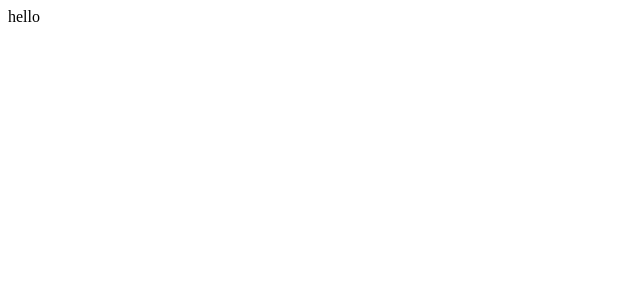
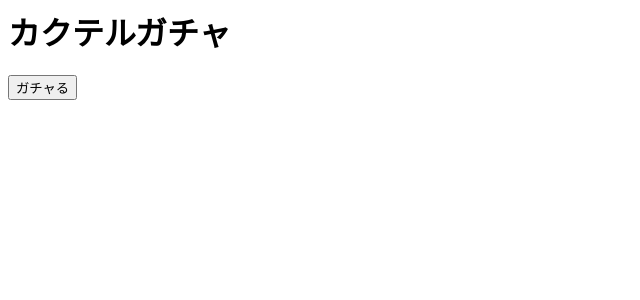
Before and after one commit to Dragon-taro/cocktail-gacha, a React app: page / in a window 1280 px wide. Shown: the top 300 px of the page, without its empty margins (0-640 px from the left). Built offline with nearby package versions, Linux system fonts and the light colour scheme.

Commit message:
UIの実装

```diff
--- /dev/null
+++ b/src/components/pages/index/container.tsx
@@ -0,0 +1,22 @@
+import { Dispatch } from "redux";
+
+import { execGacha } from "../../../redux/cocktail/actions";
+import GachaService from "../../../domain/service/gacha";
+import { StateProps } from "./type";
+import { connect } from "react-redux";
+import Index from "./presentation";
+
+const mapStateToProps = (state: StateProps): StateProps => ({
+  cocktail: state.cocktail
+});
+
+const mapDispatchToProps = (dispatch: Dispatch) => ({
+  execGacha: () => {
+    dispatch(execGacha(new GachaService()));
+  }
+});
+
+export default connect(
+  mapStateToProps,
+  mapDispatchToProps
+)(Index);
--- /dev/null
+++ b/src/components/pages/index/presentation.tsx
@@ -0,0 +1,24 @@
+import * as React from "react";
+import { Props } from "./type";
+
+const Index: React.FunctionComponent<Props> = props => {
+  const {
+    cocktail: { name, liqueur, base, secret },
+    execGacha
+  } = props;
+
+  return (
+    <div>
+      <h1>カクテルガチャ</h1>
+      <button onClick={() => execGacha()}>ガチャる</button>
+      {name && <h2>カクテル名: {name}</h2>}
+      <div>
+        {liqueur && <div>リキュール: {liqueur}</div>}
+        {base && <div>ベース: {base}</div>}
+        {secret && <div>隠し味: {secret}</div>}
+      </div>
+    </div>
+  );
+};
+
+export default Index;
--- /dev/null
+++ b/src/components/pages/index/type.ts
@@ -0,0 +1,11 @@
+import { Cocktail } from "../../../domain/entity/cocktail";
+
+export interface StateProps {
+  cocktail: Cocktail;
+}
+
+export interface DisaptchProps {
+  execGacha: () => void;
+}
+
+export type Props = StateProps & DisaptchProps;
--- a/src/index.tsx
+++ b/src/index.tsx
@@ -4,11 +4,14 @@ import { createStore } from "redux";
 import { Provider } from "react-redux";
 
 import rootReducer from "./redux/rootReducer";
+import Index from "./components/pages/index/container";
 
 const store = createStore(rootReducer);
 
 const App: React.FunctionComponent = () => (
-  <Provider store={store}>hello</Provider>
+  <Provider store={store}>
+    <Index />
+  </Provider>
 );
 
 ReactDOM.render(<App />, document.getElementById("root"));
```
